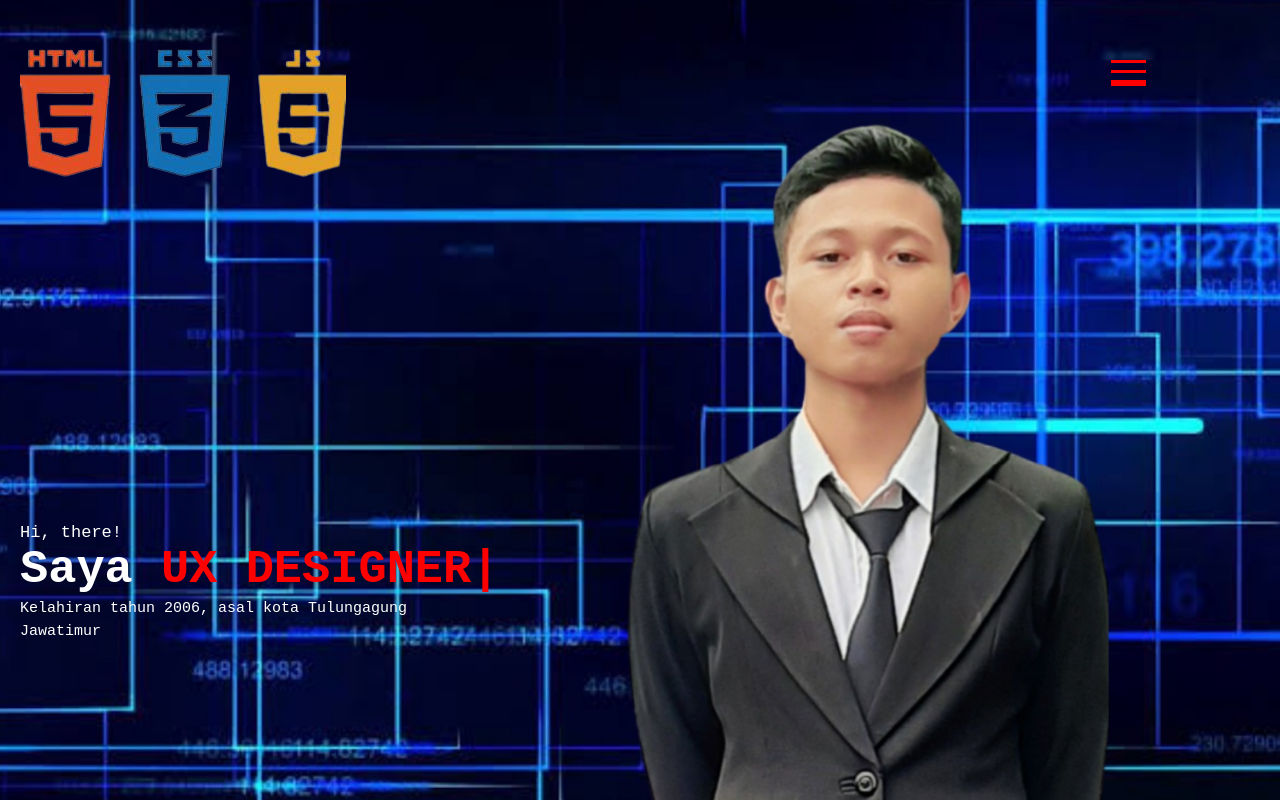
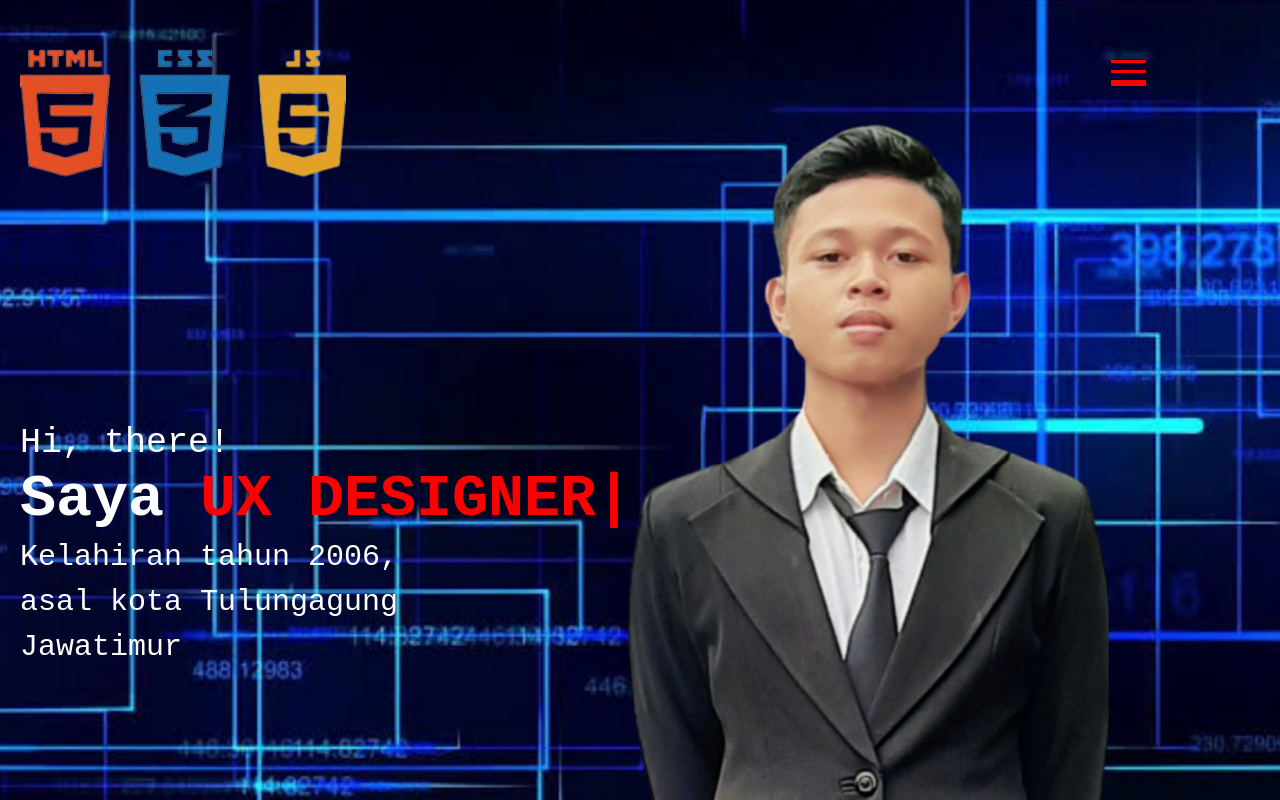
Before and after one commit to LExA-API/new-porto, a PHP site: page / in a window 1280 px wide. Run offline with PHP 8.4, Linux system fonts and the light colour scheme; some libraries are stand-ins or nearby versions.

Commit message:
Update style.css

```diff
--- a/root/css/style.css
+++ b/root/css/style.css
@@ -79,7 +79,7 @@ nav .nav-list li a:hover{
     transition: .3s;
 }
 .container{
-    padding-top: 300px;
+    padding-top: 200px;
 }
 .container .main-text{
     margin-bottom: 40px;
@@ -88,7 +88,7 @@ nav .nav-list li a:hover{
     color: white;
     font-weight: 700;
     line-height: 1.2;
-    font-size: 47px;
+    font-size: 60px;
 }
 span
 {
@@ -96,12 +96,12 @@ span
 }
 .container .main-text h3{
     color: white;
-    font-size: 17px;
+    font-size: 35px;
     font-weight: 400;
 }
 .container .main-text p{
     color: white;
-    font-size: 15px;
+    font-size: 30px;
     max-width: 100%;
     width: 440px;
     margin-bottom: 30px;
```
